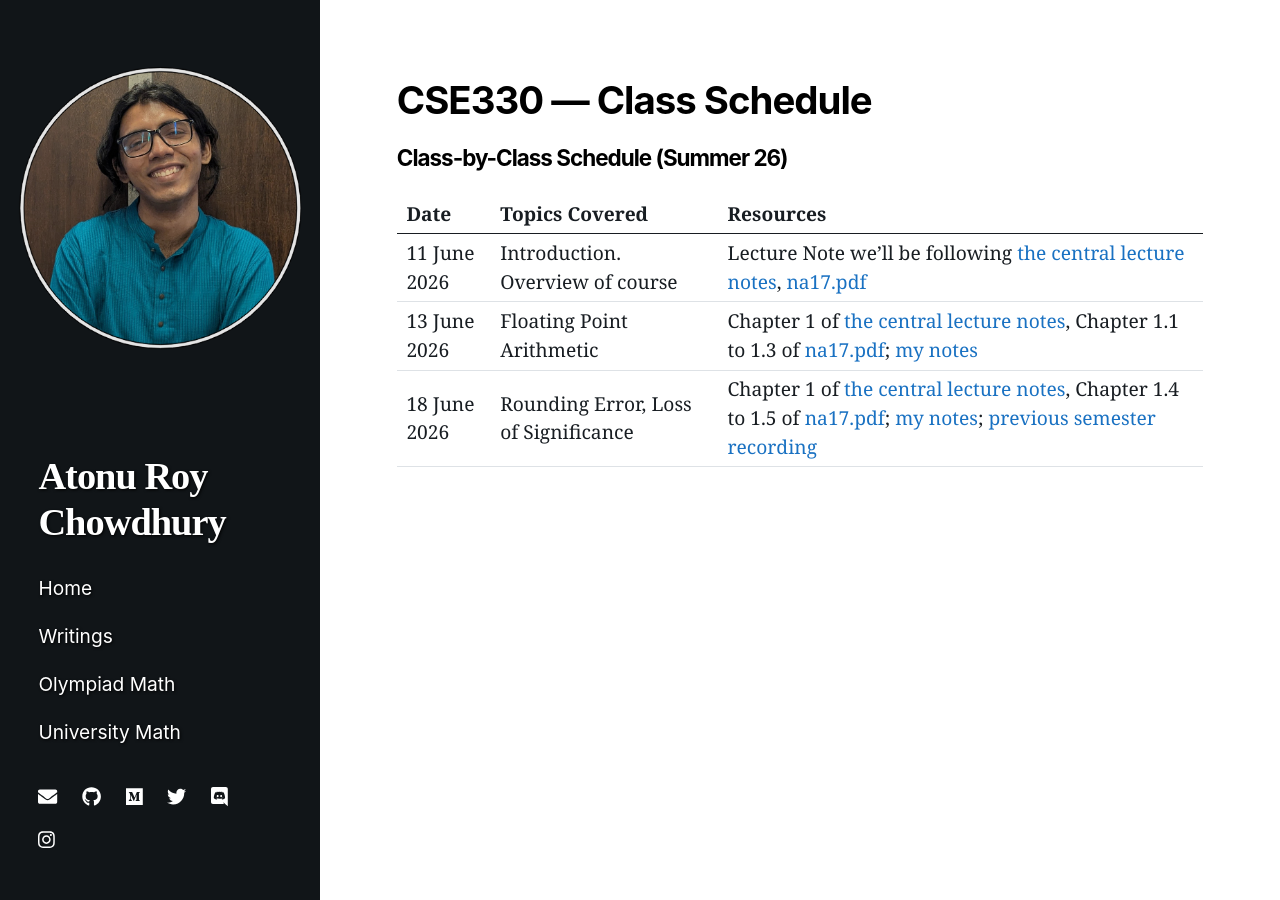
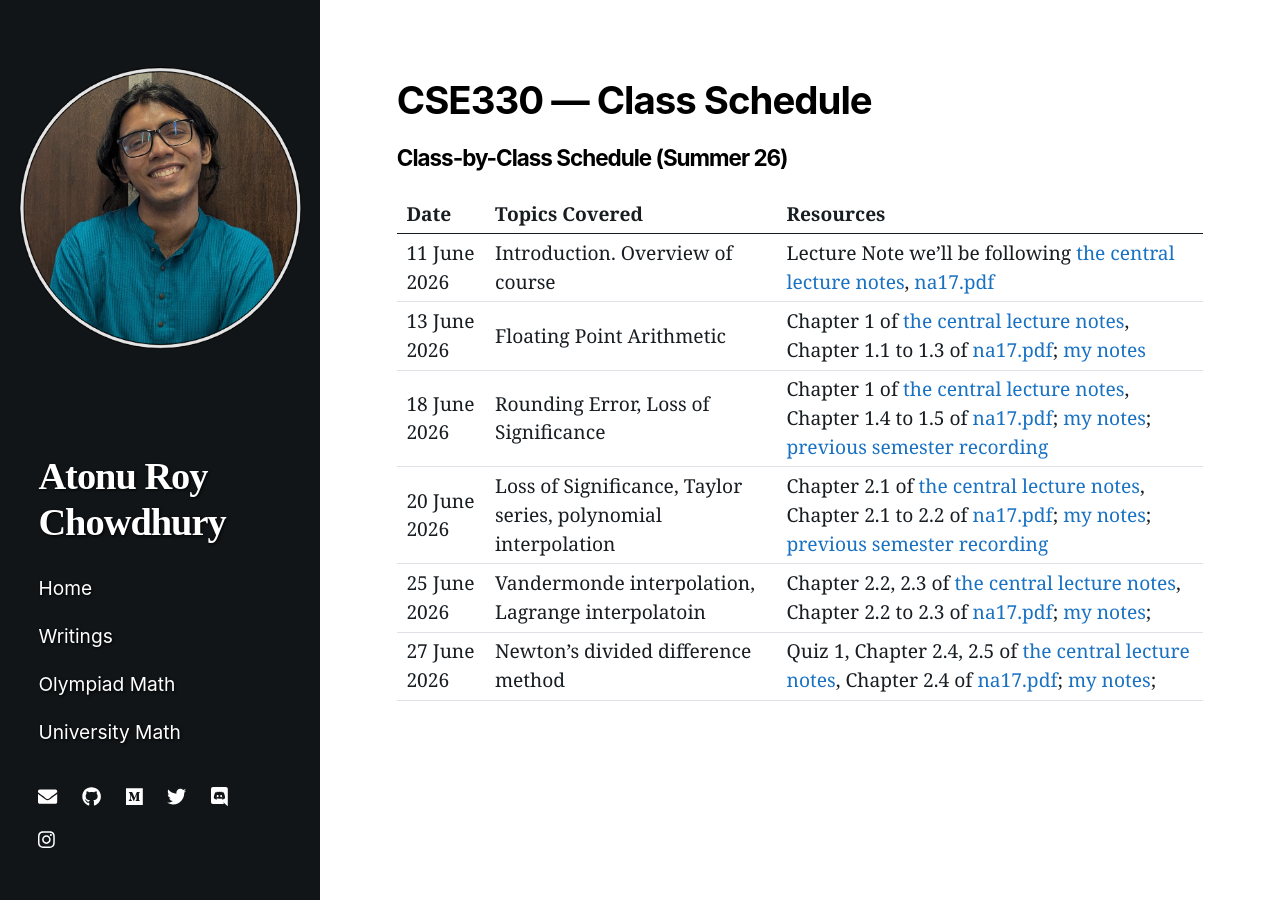
Before and after one commit to atonurc/atonurc.github.io, a Jekyll site: the page built from teaching/bracu/cse330/summer26/plan.markdown, in a window 1280 px wide. Built offline with Jekyll 4.4.1, drawn with Linux system fonts in a browser that asks for light colours; nearby versions of some CDN libraries.

Commit message:
plan updates

```diff
--- a/teaching/bracu/cse330/summer26/plan.markdown
+++ b/teaching/bracu/cse330/summer26/plan.markdown
@@ -14,3 +14,6 @@ title: CSE330 — Class Schedule
 | 11 June 2026  | Introduction. Overview of course | Lecture Note we'll be following [the central lecture notes](https://drive.google.com/file/d/1ACFJZ9dTnA7Kqqu5ipF9Uk2dhOiUdQyf/view?usp=sharing), [na17.pdf](https://www.maths.dur.ac.uk/users/anthony.yeates/NOTES/na17.pdf) |
 | 13 June 2026  | Floating Point Arithmetic | Chapter 1 of [the central lecture notes](https://drive.google.com/file/d/1ACFJZ9dTnA7Kqqu5ipF9Uk2dhOiUdQyf/view?usp=sharing), Chapter 1.1 to 1.3 of [na17.pdf](https://www.maths.dur.ac.uk/users/anthony.yeates/NOTES/na17.pdf); [my notes](https://atonurc.github.io/teaching/bracu/cse330/spring26/floating_point.pdf) |
 | 18 June 2026  | Rounding Error, Loss of Significance | Chapter 1 of [the central lecture notes](https://drive.google.com/file/d/1ACFJZ9dTnA7Kqqu5ipF9Uk2dhOiUdQyf/view?usp=sharing), Chapter 1.4 to 1.5 of [na17.pdf](https://www.maths.dur.ac.uk/users/anthony.yeates/NOTES/na17.pdf); [my notes](https://atonurc.github.io/teaching/bracu/cse330/spring26/floating_point.pdf); [previous semester recording](https://youtu.be/DmZtE8l_KkQ)
+| 20 June 2026  | Loss of Significance, Taylor series, polynomial interpolation | Chapter 2.1 of [the central lecture notes](https://drive.google.com/file/d/1ACFJZ9dTnA7Kqqu5ipF9Uk2dhOiUdQyf/view?usp=sharing), Chapter 2.1 to 2.2 of [na17.pdf](https://www.maths.dur.ac.uk/users/anthony.yeates/NOTES/na17.pdf); [my notes](https://atonurc.github.io/teaching/bracu/cse330/spring26/interpolation.pdf); [previous semester recording](https://youtu.be/54Z3UhxH_S0)
+| 25 June 2026  | Vandermonde interpolation, Lagrange interpolatoin | Chapter 2.2, 2.3 of [the central lecture notes](https://drive.google.com/file/d/1ACFJZ9dTnA7Kqqu5ipF9Uk2dhOiUdQyf/view?usp=sharing), Chapter 2.2 to 2.3 of [na17.pdf](https://www.maths.dur.ac.uk/users/anthony.yeates/NOTES/na17.pdf); [my notes](https://atonurc.github.io/teaching/bracu/cse330/spring26/interpolation.pdf);
+| 27 June 2026  | Newton's divided difference method | Quiz 1, Chapter 2.4, 2.5 of [the central lecture notes](https://drive.google.com/file/d/1ACFJZ9dTnA7Kqqu5ipF9Uk2dhOiUdQyf/view?usp=sharing), Chapter 2.4 of [na17.pdf](https://www.maths.dur.ac.uk/users/anthony.yeates/NOTES/na17.pdf); [my notes](https://atonurc.github.io/teaching/bracu/cse330/spring26/interpolation.pdf);
```
